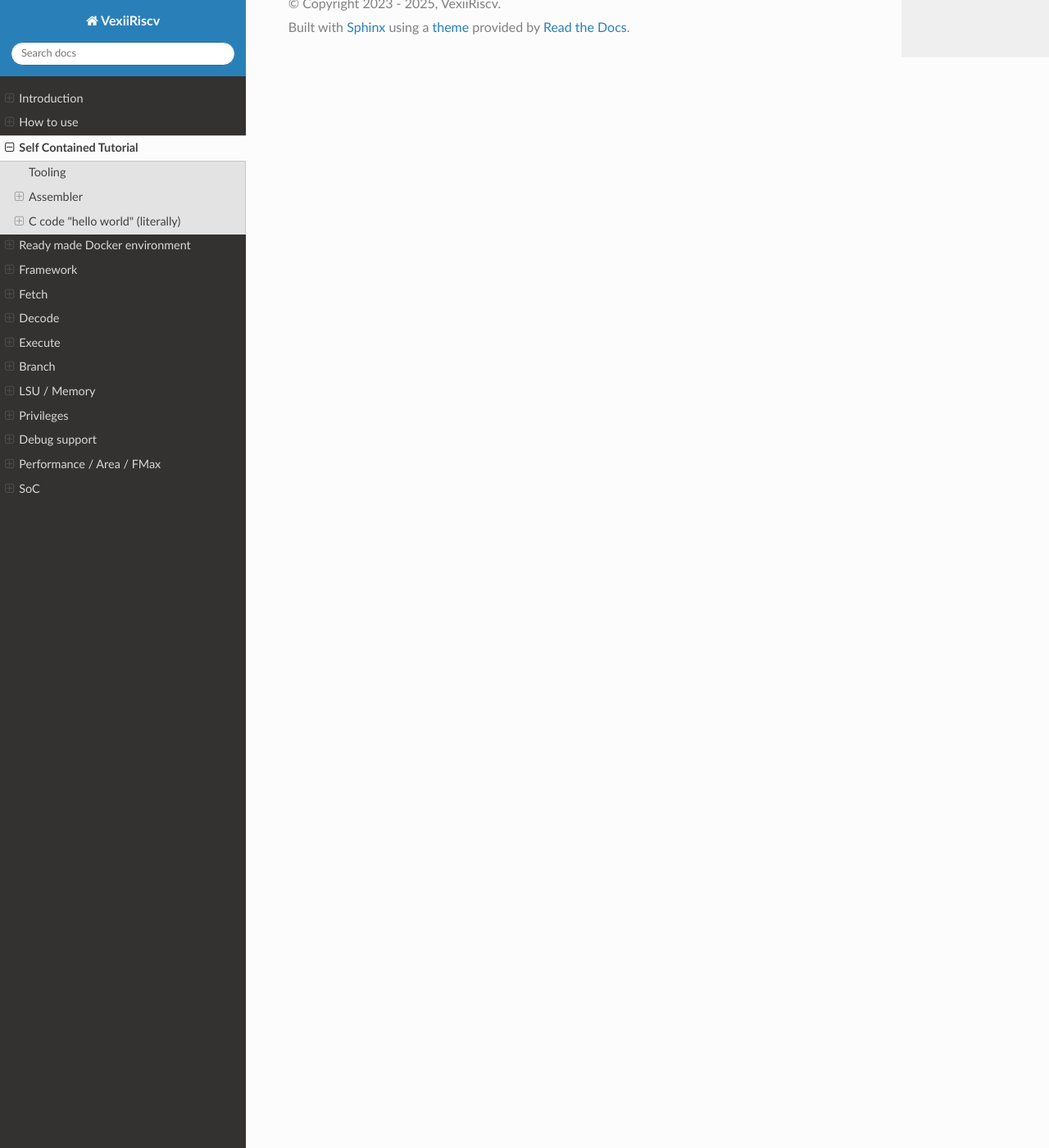
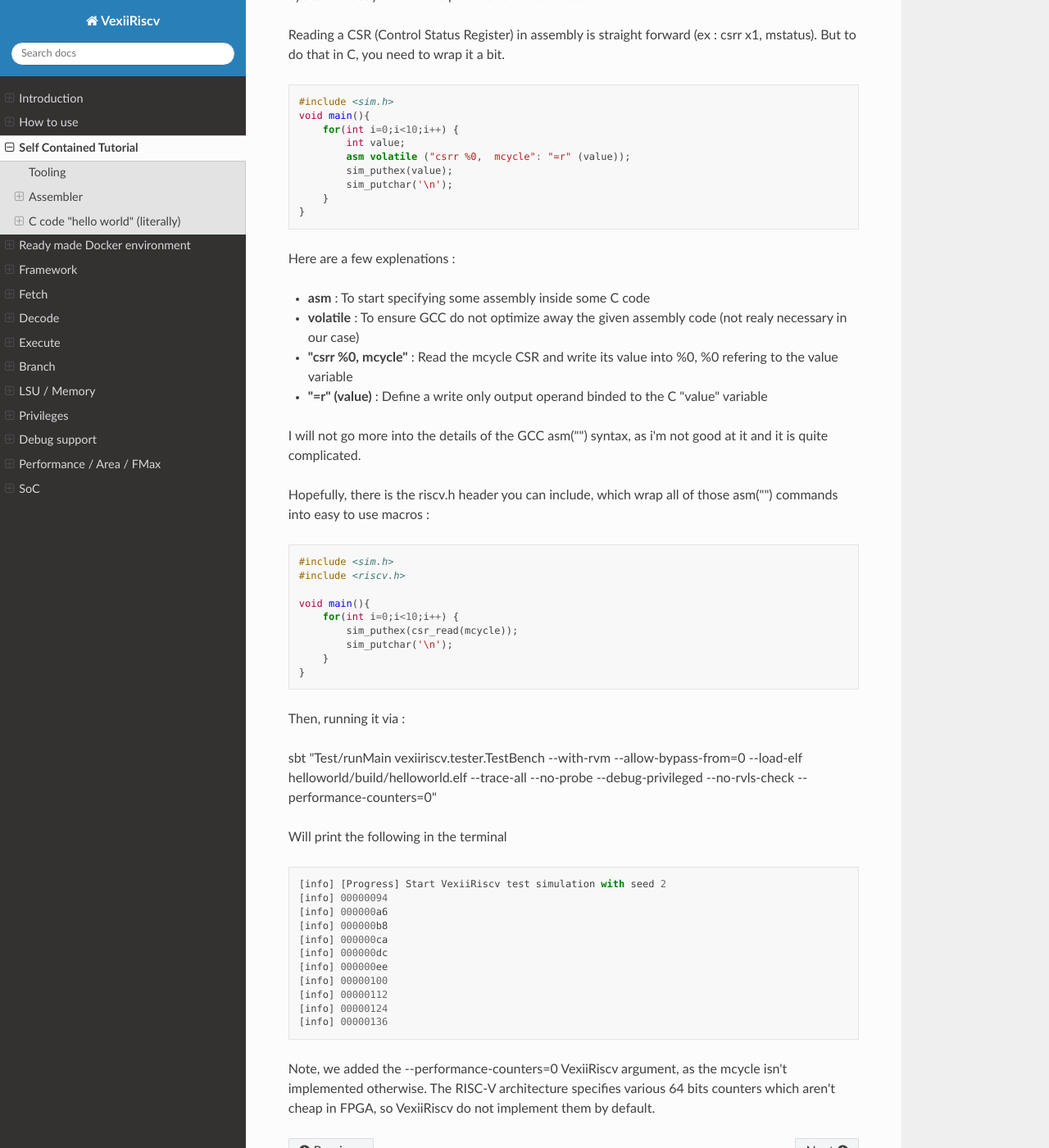
Before and after one commit to SpinalHDL/VexiiRiscv-RTD, a Sphinx documentation site: the page built from source/VexiiRiscv/Tutorial/index.rst, in a window 1280 px wide and 1400 px high, scrolled down 17154 px. Shown: the whole window at 82% size. Built offline with Sphinx 7.4.7 and the Read the Docs theme 3.1.0, drawn with Linux system fonts in a browser that asks for light colours; some of the changed text lies outside the part shown.

Commit message:
Add Reading a CSR in C

```diff
--- a/source/VexiiRiscv/Tutorial/index.rst
+++ b/source/VexiiRiscv/Tutorial/index.rst
@@ -682,3 +682,70 @@ This should now print 10 times "hello world" on your terminal
     [info] hello world
     [info] hello world
     [info] hello world
+
+Reading a CSR
+----------------
+
+In the CPU, there is the mcycle CSR which is a hardware counter which increment every clock cycles.
+Let's say we want to print its value 10 times.
+
+Reading a CSR (Control Status Register) in assembly is straight forward (ex : csrr x1, mstatus). But to do that in C, you need to wrap it a bit.
+
+
+.. code-block:: c
+
+    #include <sim.h>
+    void main(){
+        for(int i=0;i<10;i++) {
+            int value;
+            asm volatile ("csrr %0,  mcycle": "=r" (value));
+            sim_puthex(value);
+            sim_putchar('\n');
+        }
+    }
+
+Here are a few explenations :
+
+- **asm** : To start specifying some assembly inside some C code
+- **volatile** : To ensure GCC do not optimize away the given assembly code (not realy necessary in our case)
+- **"csrr %0,  mcycle"** :  Read the mcycle CSR and write its value into %0, %0 refering to the value variable
+- **"=r" (value)** : Define a write only output operand binded to the C "value" variable
+
+I will not go more into the details of the GCC asm("") syntax, as i'm not good at it and it is quite complicated.
+
+Hopefully, there is the riscv.h header you can include, which wrap all of those asm("") commands into easy to use macros :
+
+.. code-block:: c
+
+    #include <sim.h>
+    #include <riscv.h>
+
+    void main(){
+        for(int i=0;i<10;i++) {
+            sim_puthex(csr_read(mcycle));
+            sim_putchar('\n');
+        }
+    }
+
+Then, running it via :
+
+sbt "Test/runMain vexiiriscv.tester.TestBench --with-rvm --allow-bypass-from=0 --load-elf helloworld/build/helloworld.elf --trace-all --no-probe --debug-privileged --no-rvls-check --performance-counters=0"
+
+Will print the following in the terminal
+
+.. code-block::
+
+    [info] [Progress] Start VexiiRiscv test simulation with seed 2
+    [info] 00000094
+    [info] 000000a6
+    [info] 000000b8
+    [info] 000000ca
+    [info] 000000dc
+    [info] 000000ee
+    [info] 00000100
+    [info] 00000112
+    [info] 00000124
+    [info] 00000136
+
+Note, we added the --performance-counters=0 VexiiRiscv argument, as the mcycle isn't implemented otherwise.
+The RISC-V architecture specifies various 64 bits counters which aren't cheap in FPGA, so VexiiRiscv do not implement them by default.
```
